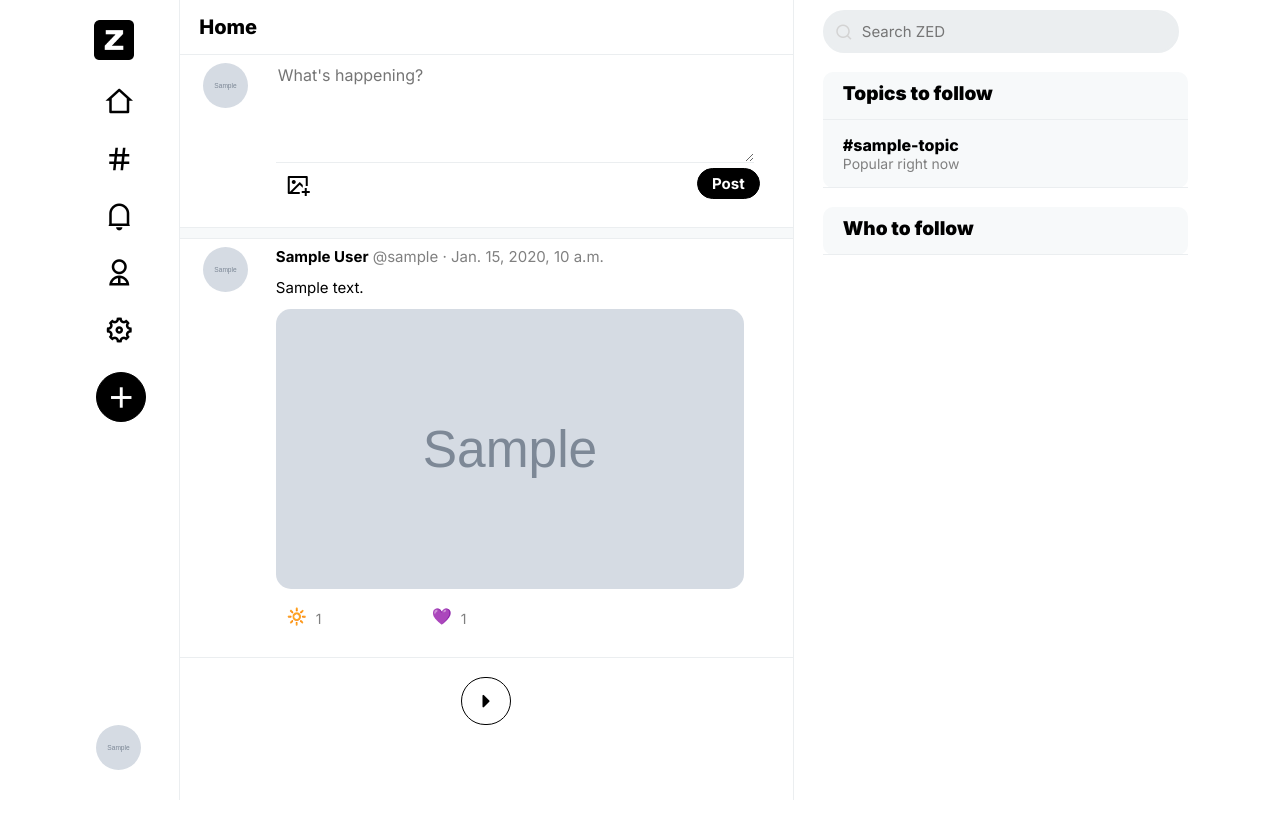
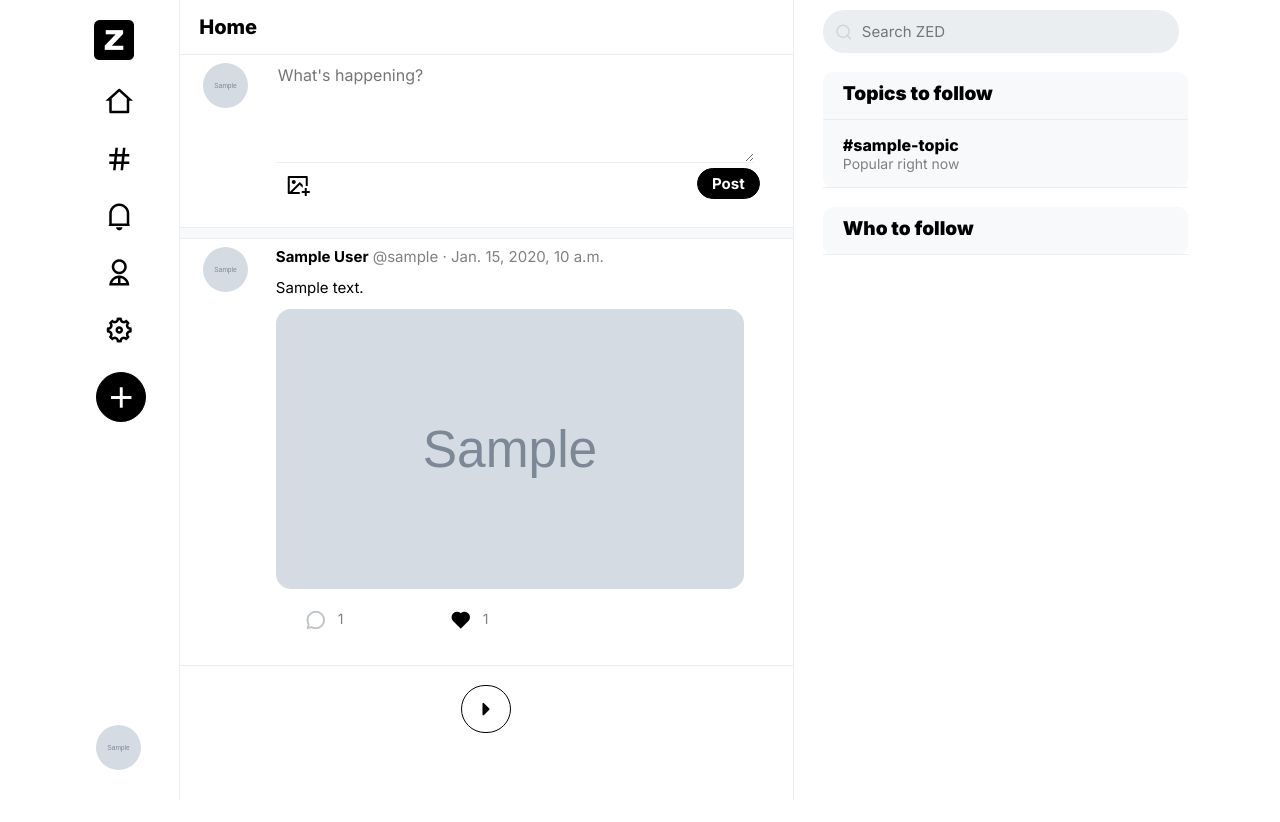
Before and after one commit to EngRobot33/ZED, a Django app: page /home/0/ in a window 1280 px wide. Before the commit the page ends 800 px from the top, so only its background shows below. Run offline with Django 5.2, Linux system fonts and the light colour scheme; a user stored in the database is signed in; tables that the repository leaves empty hold one stand-in row (values such as "Sample post"); grey boxes marked "Sample" are stand-in pictures; some web fonts are replaced.

Commit message:
Fix Like and Comments Icons

```diff
--- a/content/views.py
+++ b/content/views.py
@@ -94,6 +94,8 @@ def home(request, page):
         for post in posts:
             for following in followings:
                 if post.author == following.following:
+                    is_liked = LikedPost.objects.filter(post=post, liker=current_user).exists()
+                    post.is_liked = is_liked
                     post_feed.append(post)
 
     post_feed = post_feed[post_records_starting_point:post_records_ending_point]
--- a/static/css/home/home.css
+++ b/static/css/home/home.css
@@ -216,13 +216,31 @@
 
 }
 
+#post-cell-right-part-bottom-links button {
+  background-color: transparent;
+  border: 1px solid transparent;
+  font-size: 22px;
+  position: relative;
+  padding: 8px 10px;
+  color: #BDC3C7;
+  margin-left: 12%;
+  border-radius: 25px;
+}
+
+#post-cell-right-part-bottom-links button:hover {
+  transition: 0.1s;
+  cursor: pointer;
+}
+
+
+
 #post-cell-right-part-bottom-links form p {
   display: inline-block;
   margin-top: 10px;
   color: grey;
   position: absolute;
   font-size: 14px;
-  margin-left: 3px;
+  /* margin-left: 3px; */
 }
 
 #reposted-link {
--- a/templates/home/home.html
+++ b/templates/home/home.html
@@ -63,15 +63,21 @@
           <form id="post-cell-comment-form" action="{% url 'content:home' page %}" method="POST">
             {% csrf_token %}
             <input type="hidden" value="{{ post.id }}" name="hidden_post_id" />
-            <input type="submit" value="&#128262;" name="post_cell_comment_submit_btn"/>
+            <button type="submit"><i class="ri-chat-3-line"></i></button>
+            <input type="hidden" value="&#128262;" name="post_cell_comment_submit_btn"/>
             <p>{{ post.comment_count }}</p>
           </form>
 
           <form id="post-cell-like-form" action="{% url 'content:home' page %}" method="POST">
             {% csrf_token %}
             <input type="hidden" value="{{ post.id }}" name="hidden_post_id" />
-            <input type="submit" value="&#128156;" name="post_cell_like_submit_btn" />
-            <p>{{ post.like_count }}</p>
+            {% if post.is_liked %}
+            <button type="submit"><i class="ri-heart-fill" style="color: black"></i></button><p>{{ post.like_count }}</p>
+            {% else %}
+            <button type="submit"><i class="ri-heart-3-line" ></i></button><p>{{ post.like_count }}</p>
+            {% endif %}
+            <input type="hidden" value="&#128156;" name="post_cell_like_submit_btn" />
+
           </form>
         </div>
       </div><!-- /right-part -->
```
